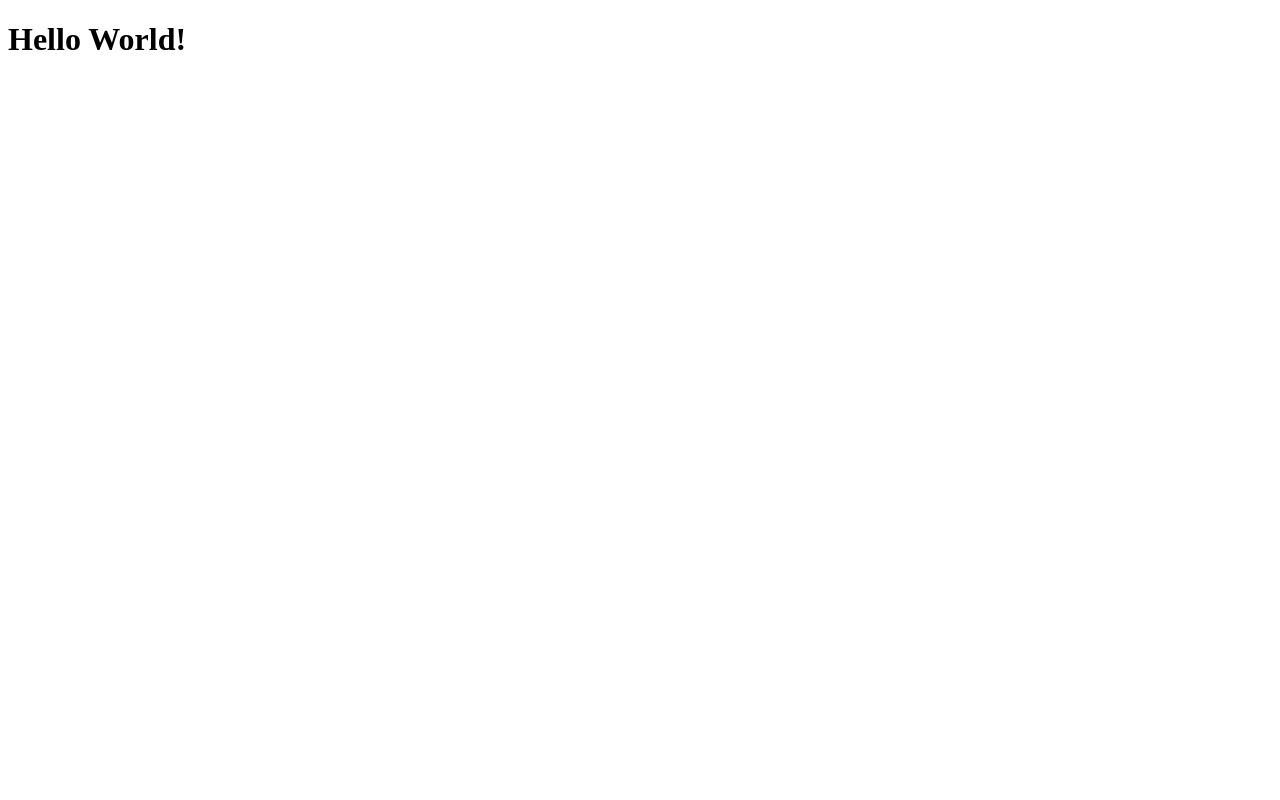
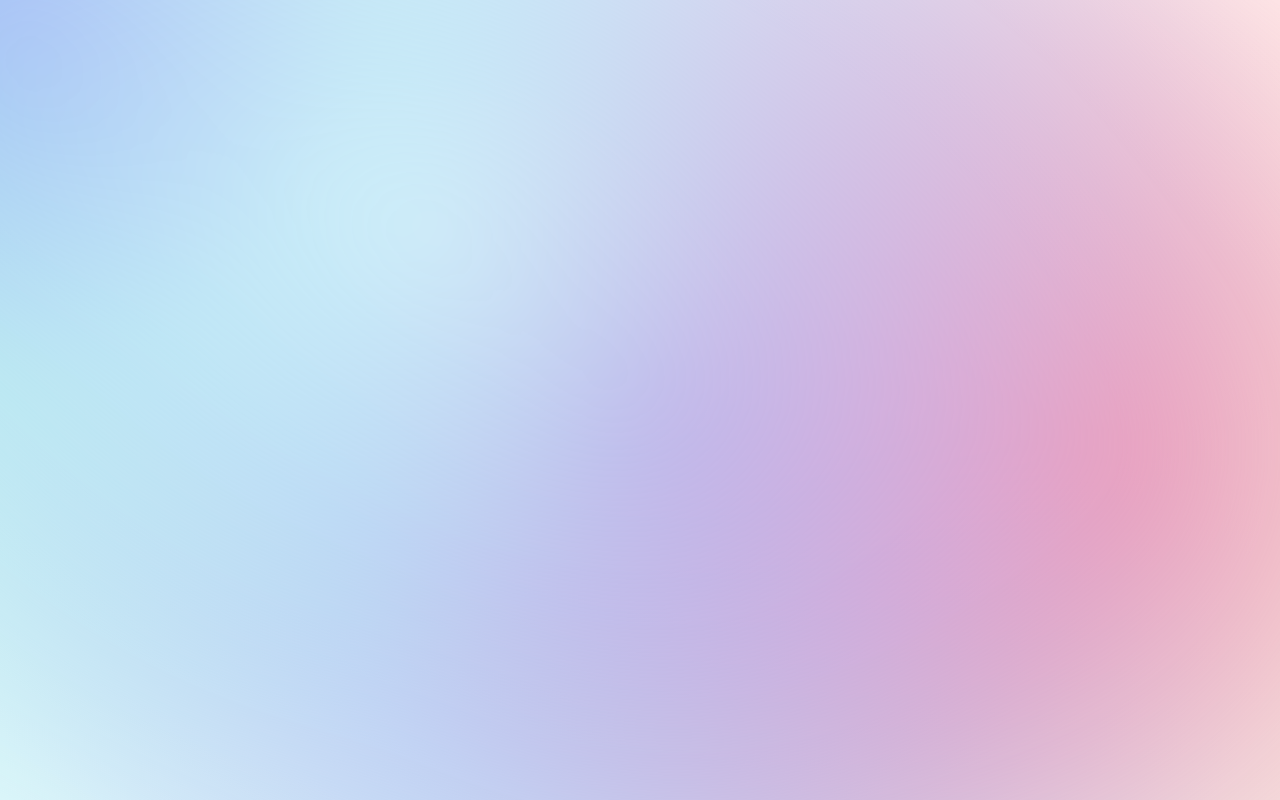
Before and after one commit to Doeunnkimm/cloud, a React (Vite) app: page / in a window 1280 px wide. Built offline with nearby package versions, Linux system fonts and the light colour scheme.

Commit message:
feat: main view bg

```diff
--- a/src/App.tsx
+++ b/src/App.tsx
@@ -1,3 +1,5 @@
+import { MainPage } from './pages/main/page';
+
 export const App = () => {
-  return <h1>Hello World!</h1>;
+  return <MainPage />;
 };
--- /dev/null
+++ b/src/global.css
@@ -0,0 +1,4 @@
+* {
+  padding: 0;
+  margin: 0;
+}
--- a/src/main.tsx
+++ b/src/main.tsx
@@ -1,6 +1,8 @@
 import React from 'react';
 import ReactDOM from 'react-dom/client';
 import { App } from './App.tsx';
+
+import './global.css';
 
 ReactDOM.createRoot(document.getElementById('root')!).render(
   <React.StrictMode>
--- /dev/null
+++ b/src/pages/main/page.tsx
@@ -0,0 +1,52 @@
+import { useEffect, useRef } from 'react';
+import { bgCss, g1Css, g2Css, g3Css, g4Css, g5Css, gradientContainerCss, interactiveCss } from './styles';
+
+export const MainPage = () => {
+  const interactiveRef = useRef<HTMLDivElement | null>(null);
+  useEffect(() => {
+    if (interactiveRef.current == null) return;
+
+    let curX = 0;
+    let curY = 0;
+    let tgX = 0;
+    let tgY = 0;
+
+    const move = () => {
+      const smoothFactor = 20;
+      curX += (tgX - curX) / smoothFactor;
+      curY += (tgY - curY) / smoothFactor;
+      (interactiveRef.current as HTMLElement).style.transform = `translate(${Math.round(curX)}px, ${Math.round(
+        curY
+      )}px)`;
+      requestAnimationFrame(() => {
+        move();
+      });
+    };
+
+    const handleMouseover = (e: MouseEvent) => {
+      tgX = e.clientX;
+      tgY = e.clientY;
+    };
+    document.addEventListener('mousemove', handleMouseover);
+    move();
+    return () => {
+      document.removeEventListener('mousedown', handleMouseover);
+    };
+  }, []);
+  return (
+    <div css={bgCss}>
+      <div css={gradientContainerCss}>
+        <div css={g1Css} />
+        <div css={g2Css} />
+        <div css={g3Css} />
+        <div css={g4Css} />
+        <div css={g5Css} />
+        <div
+          ref={interactiveRef}
+          data-interactive
+          css={interactiveCss}
+        />
+      </div>
+    </div>
+  );
+};
--- /dev/null
+++ b/src/pages/main/styles.ts
@@ -0,0 +1,143 @@
+import { hexToRgba } from '@/utils/hexToRgba';
+import { css, keyframes } from '@emotion/react';
+
+const moveInCircle = keyframes`
+    0% {
+      transform: rotate(0deg);
+    }
+    50% {
+      transform: rotate(180deg);
+    }
+    100% {
+      transform: rotate(360deg);
+    }
+`;
+
+const moveVertical = keyframes`
+    0% {
+      transform: translateY(-50%);
+    }
+    50% {
+      transform: translateY(50%);
+    }
+    100% {
+      transform: translateY(-50%);
+    }
+`;
+
+const moveHorizontal = keyframes`
+    0% {
+      transform: translateX(-50%) translateY(-10%);
+    }
+    50% {
+      transform: translateX(50%) translateY(10%);
+    }
+    100% {
+      transform: translateX(-50%) translateY(-10%);
+    }
+`;
+
+const PALETTE = {
+  bgColor: ['#dff9fb', '#ffffff'],
+  color: ['#686de0', '#7ed6df', '#dff9fb', '#ff7979', '#95afc0'],
+  interactiveColor: '#8c64ff',
+};
+
+export const bgCss = css({
+  width: '100vw',
+  height: '100vh',
+  position: 'relative',
+  overflow: 'hidden',
+  background: `linear-gradient(40deg, ${PALETTE.bgColor[0]}, ${PALETTE.bgColor[1]})`,
+});
+
+const CIRCLE_SIZE = '200%';
+
+export const gradientContainerCss = css({
+  filter: 'url(#goo) blur(40px)',
+  width: '100%',
+  height: '100%',
+
+  '> div:not([data-interactive])': {
+    position: 'absolute',
+    mixBlendMode: 'hard-light',
+    width: CIRCLE_SIZE,
+    height: CIRCLE_SIZE,
+  },
+});
+
+export const g1Css = css({
+  background: `radial-gradient(circle at center, ${hexToRgba(PALETTE.color[0], 0.8)} 0, ${hexToRgba(
+    PALETTE.color[0],
+    0
+  )} 50%) no-repeat`,
+  top: `calc(50% - ${CIRCLE_SIZE} / 2)`,
+  left: `calc(50% - ${CIRCLE_SIZE} / 2)`,
+  transformOrigin: 'center center',
+  animation: `${moveVertical} ease infinite`,
+  opacity: 1,
+});
+
+export const g2Css = css({
+  background: `radial-gradient(circle at center, ${hexToRgba(PALETTE.color[1], 0.8)} 0, ${hexToRgba(
+    PALETTE.color[1],
+    0
+  )} 50%) no-repeat`,
+  top: `calc(50% - ${CIRCLE_SIZE} / 2)`,
+  left: `calc(50% - ${CIRCLE_SIZE} / 2)`,
+  transformOrigin: 'calc(50% - 400px)',
+  animation: `${moveInCircle} 20s reverse infinite`,
+  opacity: 1,
+});
+
+export const g3Css = css({
+  background: `radial-gradient(circle at center, ${hexToRgba(PALETTE.color[2], 0.8)} 0, ${hexToRgba(
+    PALETTE.color[2],
+    0
+  )} 50%) no-repeat`,
+  top: `calc(50% - ${CIRCLE_SIZE} / 2 + 200px)`,
+  left: `calc(50% - ${CIRCLE_SIZE} / 2 - 500px)`,
+  transformOrigin: `calc(50% + 400px)`,
+  animation: `${moveInCircle} 40s linear infinite`,
+  opacity: 1,
+});
+
+export const g4Css = css({
+  background: `radial-gradient(circle at center, ${hexToRgba(PALETTE.color[3], 0.8)} 0, ${hexToRgba(
+    PALETTE.color[3],
+    0
+  )} 50%) no-repeat`,
+  top: `calc(50% - ${CIRCLE_SIZE} / 2)`,
+  left: `calc(50% - ${CIRCLE_SIZE} / 2)`,
+  transformOrigin: `calc(50% - 200px)`,
+  animation: `${moveHorizontal} 40s ease infinite`,
+  opacity: 0.7,
+});
+
+export const g5Css = css({
+  background: `radial-gradient(circle at center, ${hexToRgba(PALETTE.color[4], 0.8)} 0, ${hexToRgba(
+    PALETTE.color[4],
+    0
+  )} 50%) no-repeat`,
+  top: `calc(50% - ${CIRCLE_SIZE})`,
+  left: `calc(50% - ${CIRCLE_SIZE})`,
+  transformOrigin: `calc(50% - 800px) calc(50% + 200px)`,
+  animation: `${moveInCircle} 20s ease infinite`,
+  opacity: 1,
+});
+
+export const interactiveCss = css({
+  position: 'absolute',
+  background: `radial-gradient(
+        circle at center,
+        ${hexToRgba(PALETTE.interactiveColor, 0.8)} 0,
+        ${hexToRgba(PALETTE.interactiveColor, 0)} 50%
+      )
+      no-repeat`,
+  mixBlendMode: 'hard-light',
+  width: '100%',
+  height: '100%',
+  top: '-50%',
+  left: '-50%',
+  opacity: 0.7,
+});
--- /dev/null
+++ b/src/utils/hexToRgba.ts
@@ -0,0 +1,20 @@
+export const hexToRgba = (hex: string, opacity: number): string => {
+  // hex 값이 #으로 시작하지 않거나 7자리(예: #RRGGBB) 형식이 아니면 오류 발생
+  if (!/^#[0-9A-Fa-f]{6}$/.test(hex)) {
+    throw new Error('Invalid hex color format. It should be in the format #RRGGBB.');
+  }
+
+  // opacity 값이 0과 1 사이의 숫자가 아니면 오류 발생
+  if (opacity < 0 || opacity > 1) {
+    throw new Error('Opacity must be a number between 0 and 1.');
+  }
+
+  // #을 제거하고 6자리 hex 값으로 만듬
+  hex = hex.replace('#', '');
+
+  const r = parseInt(hex.substring(0, 2), 16);
+  const g = parseInt(hex.substring(2, 4), 16);
+  const b = parseInt(hex.substring(4, 6), 16);
+
+  return `rgba(${r}, ${g}, ${b}, ${opacity})`;
+};
```
